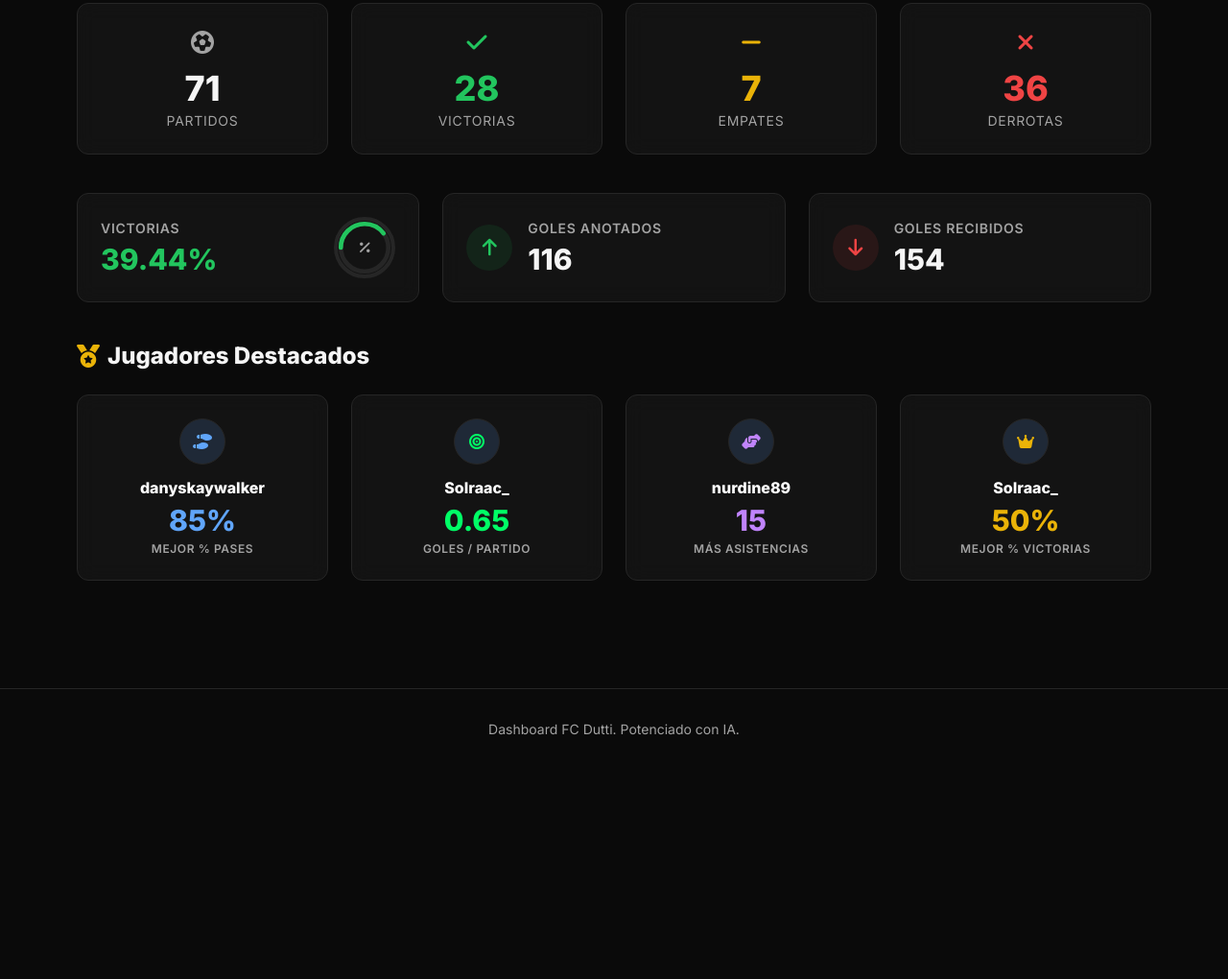
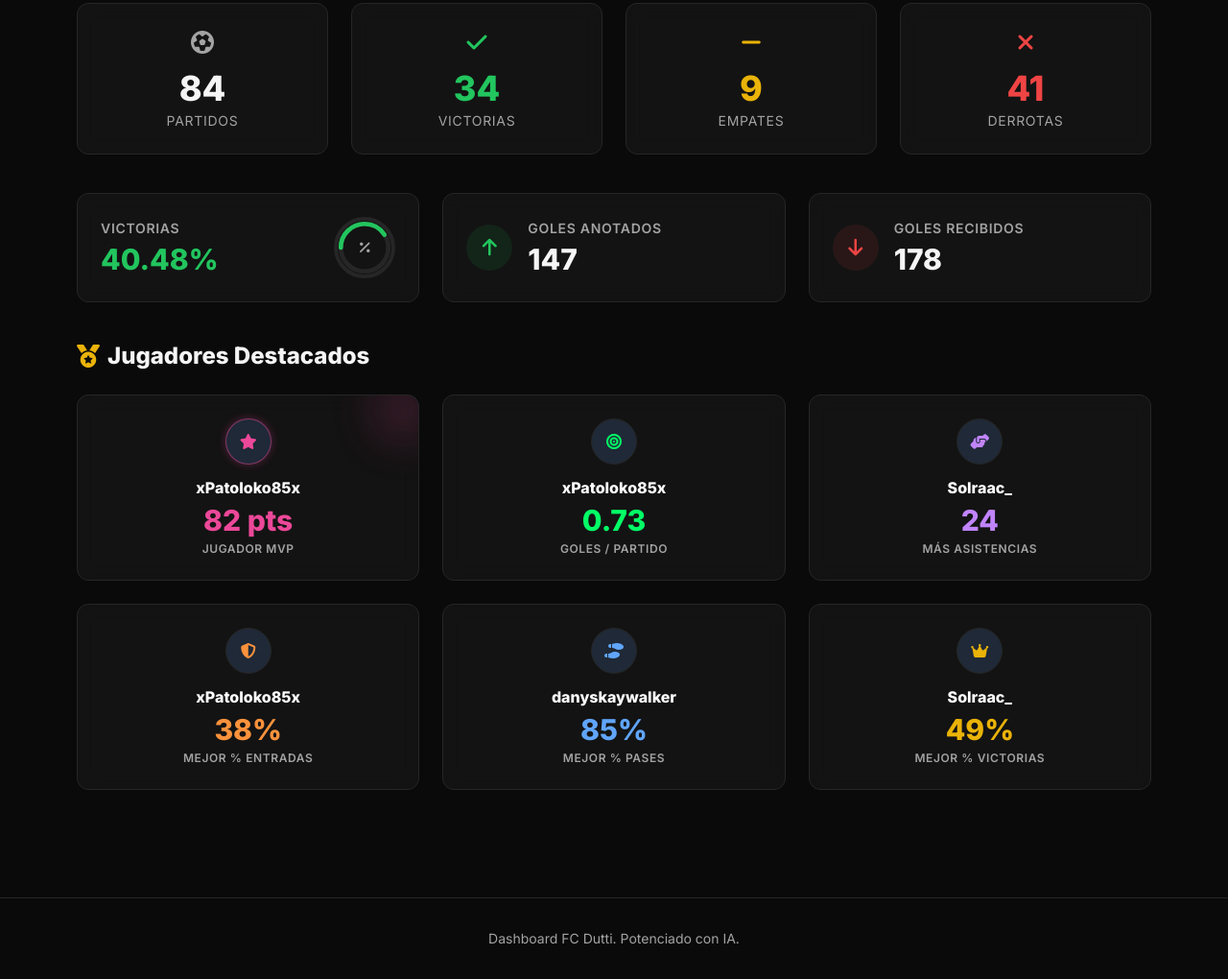
Before and after one commit to AVS-PROJECTS33/FC-DUTTI, a plain HTML site: page index.html in a window 1280 px wide. Shown: the part 461-1481 px from the top of the page at 96% size. Before the commit the page ends 1263 px from the top, so only its background shows below. Drawn offline with nearby package versions, Linux system fonts and the light colour scheme.

Commit message:
Update index.html

```diff
--- a/index.html
+++ b/index.html
@@ -86,7 +86,7 @@
 
             <div class="text-center md:text-left flex-1 relative z-10 w-full">
                 <div class="inline-flex items-center gap-2 px-3 py-1 rounded-full bg-fc-dark border border-fc-border text-[10px] md:text-xs font-semibold text-fc-accent mb-2">
-                    <i class="fa-solid fa-trophy"></i> <span id="club-division">Hometown Heroes</span>
+                    <i class="fa-solid fa-trophy"></i> <span id="club-division">División 2</span>
                 </div>
                 <h1 id="club-name" class="text-3xl md:text-5xl font-black mb-2 tracking-tight">FC Dutti</h1>
                 <p class="text-fc-muted flex flex-wrap items-center justify-center md:justify-start gap-1 md:gap-2 text-xs md:text-base">
@@ -94,7 +94,7 @@
                     <span class="text-fc-border px-1">|</span>
                     <i class="fa-solid fa-globe"></i> <span id="club-region">Southern Europe</span>
                     <span class="text-fc-border px-1">|</span>
-                    <i class="fa-solid fa-star text-yellow-500"></i> <span id="club-skill" class="font-bold text-white">1319 Skill</span>
+                    <i class="fa-solid fa-star text-yellow-500"></i> <span id="club-skill" class="font-bold text-white">1387 Skill</span>
                 </p>
             </div>
 
@@ -186,7 +186,50 @@
             <h2 class="text-xl md:text-2xl font-bold mt-10 mb-6 flex items-center gap-2">
                 <i class="fa-solid fa-medal text-yellow-500"></i> Jugadores Destacados
             </h2>
-            <div class="grid grid-cols-2 md:grid-cols-4 gap-4 md:gap-6 mb-10">
+            <div class="grid grid-cols-2 md:grid-cols-3 gap-4 md:gap-6 mb-10">
+
+                <!-- MVP de FC Dutti -->
+                <div class="glass-card rounded-xl p-4 md:p-6 flex flex-col items-center text-center transition-transform hover:-translate-y-1 hover:border-pink-500 relative overflow-hidden group">
+                    <div class="absolute -right-4 -top-4 w-16 h-16 bg-pink-500 opacity-20 rounded-full blur-xl group-hover:opacity-40 transition-opacity"></div>
+                    <div class="w-10 h-10 md:w-12 md:h-12 rounded-full bg-gray-800 flex items-center justify-center mb-3 border border-pink-500/50 shadow-[0_0_10px_rgba(236,72,153,0.3)]">
+                        <i class="fa-solid fa-star text-pink-500"></i>
+                    </div>
+                    <span id="top-mvp-name" class="font-bold text-white text-sm md:text-base mb-1 truncate w-full">Cargando...</span>
+                    <span id="top-mvp-val" class="text-2xl md:text-3xl font-black text-pink-500 mb-1">0 pts</span>
+                    <span class="text-[10px] md:text-xs text-fc-muted uppercase tracking-wider font-semibold">Jugador MVP</span>
+                </div>
+
+                <!-- Goles por Partido -->
+                <div class="glass-card rounded-xl p-4 md:p-6 flex flex-col items-center text-center transition-transform hover:-translate-y-1 hover:border-fc-accent">
+                    <div class="w-10 h-10 md:w-12 md:h-12 rounded-full bg-gray-800 flex items-center justify-center mb-3 border border-fc-border">
+                        <i class="fa-solid fa-bullseye text-fc-accent"></i>
+                    </div>
+                    <span id="top-goal-name" class="font-bold text-white text-sm md:text-base mb-1 truncate w-full">Cargando...</span>
+                    <span id="top-goal-val" class="text-2xl md:text-3xl font-black text-fc-accent mb-1">0.0</span>
+                    <span class="text-[10px] md:text-xs text-fc-muted uppercase tracking-wider font-semibold">Goles / Partido</span>
+                </div>
+
+                <!-- Más Asistencias -->
+                <div class="glass-card rounded-xl p-4 md:p-6 flex flex-col items-center text-center transition-transform hover:-translate-y-1 hover:border-purple-500">
+                    <div class="w-10 h-10 md:w-12 md:h-12 rounded-full bg-gray-800 flex items-center justify-center mb-3 border border-fc-border">
+                        <i class="fa-solid fa-hands-helping text-purple-400"></i>
+                    </div>
+                    <span id="top-assist-name" class="font-bold text-white text-sm md:text-base mb-1 truncate w-full">Cargando...</span>
+                    <span id="top-assist-val" class="text-2xl md:text-3xl font-black text-purple-400 mb-1">0</span>
+                    <span class="text-[10px] md:text-xs text-fc-muted uppercase tracking-wider font-semibold">Más Asistencias</span>
+                </div>
+
+                <!-- Mejor % Entradas (Tackles) -->
+                <div class="glass-card rounded-xl p-4 md:p-6 flex flex-col items-center text-center transition-transform hover:-translate-y-1 hover:border-orange-500">
+                    <div class="w-10 h-10 md:w-12 md:h-12 rounded-full bg-gray-800 flex items-center justify-center mb-3 border border-fc-border">
+                        <i class="fa-solid fa-shield-halved text-orange-400"></i>
+                    </div>
+                    <span id="top-tackle-name" class="font-bold text-white text-sm md:text-base mb-1 truncate w-full">Cargando...</span>
+                    <span id="top-tackle-val" class="text-2xl md:text-3xl font-black text-orange-400 mb-1">0%</span>
+                    <span class="text-[10px] md:text-xs text-fc-muted uppercase tracking-wider font-semibold">Mejor % Entradas</span>
+                </div>
+
+                <!-- Mejor % Pases -->
                 <div class="glass-card rounded-xl p-4 md:p-6 flex flex-col items-center text-center transition-transform hover:-translate-y-1 hover:border-blue-500">
                     <div class="w-10 h-10 md:w-12 md:h-12 rounded-full bg-gray-800 flex items-center justify-center mb-3 border border-fc-border">
                         <i class="fa-solid fa-shoe-prints text-blue-400"></i>
@@ -195,22 +238,8 @@
                     <span id="top-pass-val" class="text-2xl md:text-3xl font-black text-blue-400 mb-1">0%</span>
                     <span class="text-[10px] md:text-xs text-fc-muted uppercase tracking-wider font-semibold">Mejor % Pases</span>
                 </div>
-                <div class="glass-card rounded-xl p-4 md:p-6 flex flex-col items-center text-center transition-transform hover:-translate-y-1 hover:border-fc-accent">
-                    <div class="w-10 h-10 md:w-12 md:h-12 rounded-full bg-gray-800 flex items-center justify-center mb-3 border border-fc-border">
-                        <i class="fa-solid fa-bullseye text-fc-accent"></i>
-                    </div>
-                    <span id="top-goal-name" class="font-bold text-white text-sm md:text-base mb-1 truncate w-full">Cargando...</span>
-                    <span id="top-goal-val" class="text-2xl md:text-3xl font-black text-fc-accent mb-1">0.0</span>
-                    <span class="text-[10px] md:text-xs text-fc-muted uppercase tracking-wider font-semibold">Goles / Partido</span>
-                </div>
-                <div class="glass-card rounded-xl p-4 md:p-6 flex flex-col items-center text-center transition-transform hover:-translate-y-1 hover:border-purple-500">
-                    <div class="w-10 h-10 md:w-12 md:h-12 rounded-full bg-gray-800 flex items-center justify-center mb-3 border border-fc-border">
-                        <i class="fa-solid fa-hands-helping text-purple-400"></i>
-                    </div>
-                    <span id="top-assist-name" class="font-bold text-white text-sm md:text-base mb-1 truncate w-full">Cargando...</span>
-                    <span id="top-assist-val" class="text-2xl md:text-3xl font-black text-purple-400 mb-1">0</span>
-                    <span class="text-[10px] md:text-xs text-fc-muted uppercase tracking-wider font-semibold">Más Asistencias</span>
-                </div>
+
+                <!-- Mejor % Victorias -->
                 <div class="glass-card rounded-xl p-4 md:p-6 flex flex-col items-center text-center transition-transform hover:-translate-y-1 hover:border-yellow-500">
                     <div class="w-10 h-10 md:w-12 md:h-12 rounded-full bg-gray-800 flex items-center justify-center mb-3 border border-fc-border">
                         <i class="fa-solid fa-crown text-yellow-500"></i>
@@ -219,6 +248,7 @@
                     <span id="top-win-val" class="text-2xl md:text-3xl font-black text-yellow-500 mb-1">0%</span>
                     <span class="text-[10px] md:text-xs text-fc-muted uppercase tracking-wider font-semibold">Mejor % Victorias</span>
                 </div>
+
             </div>
         </div>
 
@@ -298,29 +328,46 @@
         // API KEY de Gemini.
         const apiKey = "";
 
-        // DATOS EXTRAÍDOS DE TUS CAPTURAS INICIALES
+        // DATOS EXTRAÍDOS DE LAS NUEVAS CAPTURAS (ACTUALIZADOS)
         const defaultFcDuttiData = {
-            stats: { matchesPlayed: 71, wins: 28, ties: 7, losses: 36, goalsFor: 116, goalsAgainst: 154, winRate: 39.44, recentForm: ['L', 'L', 'L', 'W', 'W'] },
+            stats: {
+                division: 2,
+                matchesPlayed: 84,
+                wins: 34,
+                ties: 9,
+                losses: 41,
+                goalsFor: 147,
+                goalsAgainst: 178,
+                winRate: 40.48,
+                recentForm: ['W', 'L', 'W', 'W', 'W']
+            },
             members: [
                 { name: "danyskaywalker", pos: "Centrocampista", ovr: 79, games: 5, goals: 1, passes: 82, passRate: 85, assists: 3, tackles: 7, tackleRate: 14, cleanSheets: 0, winPct: 20 },
                 { name: "DAVILICO_86", pos: "Centrocampista", ovr: 73, games: 7, goals: 0, passes: 69, passRate: 65, assists: 2, tackles: 1, tackleRate: 10, cleanSheets: 0, winPct: 14 },
                 { name: "gongory", pos: "Centrocampista", ovr: 82, games: 36, goals: 13, passes: 1014, passRate: 80, assists: 13, tackles: 49, tackleRate: 16, cleanSheets: 0, winPct: 47 },
                 { name: "MaJin8", pos: "Centrocampista", ovr: 79, games: 7, goals: 3, passes: 191, passRate: 84, assists: 0, tackles: 15, tackleRate: 36, cleanSheets: 0, winPct: 28 },
                 { name: "nurdine89", pos: "Delantero", ovr: 85, games: 50, goals: 16, passes: 783, passRate: 77, assists: 15, tackles: 40, tackleRate: 13, cleanSheets: 0, winPct: 36 },
-                { name: "Perlu28", pos: "Centrocampista", ovr: 81, games: 51, goals: 10, passes: 684, passRate: 75, assists: 9, tackles: 92, tackleRate: 20, cleanSheets: 0, winPct: 39 },
-                { name: "Solraac_", pos: "Centrocampista", ovr: 79, games: 48, goals: 31, passes: 700, passRate: 76, assists: 13, tackles: 54, tackleRate: 36, cleanSheets: 0, winPct: 50 },
-                { name: "xPatoloko85x", pos: "Delantero", ovr: 85, games: 28, goals: 14, passes: 630, passRate: 83, assists: 7, tackles: 43, tackleRate: 37, cleanSheets: 0, winPct: 39 }
+                { name: "Perlu28", pos: "Centrocampista", ovr: 81, games: 64, goals: 12, passes: 859, passRate: 74, assists: 14, tackles: 109, tackleRate: 22, cleanSheets: 0, winPct: 40 },
+                { name: "Solraac_", pos: "Centrocampista", ovr: 80, games: 61, goals: 41, passes: 921, passRate: 77, assists: 24, tackles: 67, tackleRate: 34, cleanSheets: 0, winPct: 49 },
+                { name: "xPatoloko85x", pos: "Delantero", ovr: 85, games: 37, goals: 27, passes: 770, passRate: 83, assists: 12, tackles: 56, tackleRate: 38, cleanSheets: 0, winPct: 43 }
             ],
             matches: [
-                { opponent: "PassiMboul nl", scoreOurs: 1, scoreTheirs: 7, result: "L" },
-                { opponent: "Kobab Alisal FC", scoreOurs: 1, scoreTheirs: 2, result: "L" },
-                { opponent: "Gitanos FC5", scoreOurs: 0, scoreTheirs: 1, result: "L" },
-                { opponent: "MAROKHA FC", scoreOurs: 1, scoreTheirs: 0, result: "W" },
-                { opponent: "puftu fc", scoreOurs: 3, scoreTheirs: 0, result: "W" }
+                { opponent: "samourÃ£Â£y yo", scoreOurs: 2, scoreTheirs: 1, result: "W" },
+                { opponent: "BIBIHELL", scoreOurs: 2, scoreTheirs: 4, result: "L" },
+                { opponent: "FC Hykos", scoreOurs: 3, scoreTheirs: 1, result: "W" },
+                { opponent: "BosHugo", scoreOurs: 4, scoreTheirs: 0, result: "W" },
+                { opponent: "La Cartel Sp", scoreOurs: 4, scoreTheirs: 1, result: "W" }
             ]
         };
 
+        // Cargar datos locales de la caché (si existen)
         let appData = localStorage.getItem('fcDuttiDataLocal') ? JSON.parse(localStorage.getItem('fcDuttiDataLocal')) : defaultFcDuttiData;
+
+        // Auto-actualizador
+        if (defaultFcDuttiData.stats.matchesPlayed > (appData.stats.matchesPlayed || 0)) {
+            appData = defaultFcDuttiData;
+            localStorage.setItem('fcDuttiDataLocal', JSON.stringify(appData));
+        }
 
         // --- FUNCIONES IA Y FETCH ---
         async function fetchWithRetry(url, options, retries = 5) {
@@ -373,6 +420,7 @@
                                     stats: {
                                         type: "OBJECT",
                                         properties: {
+                                            division: { type: "INTEGER" },
                                             matchesPlayed: { type: "INTEGER" }, wins: { type: "INTEGER" },
                                             ties: { type: "INTEGER" }, losses: { type: "INTEGER" },
                                             goalsFor: { type: "INTEGER" }, goalsAgainst: { type: "INTEGER" },
@@ -411,18 +459,16 @@
                         const extractedData = JSON.parse(textResponse);
                         let currentData = JSON.parse(document.getElementById('json-editor').value);
 
-                        // Fusión inteligente: Si hay stats generales, las actualiza
+                        // Fusión inteligente
                         if (extractedData.stats && Object.keys(extractedData.stats).length > 0) {
                             currentData.stats = { ...currentData.stats, ...extractedData.stats };
                         }
 
-                        // Fusión inteligente: Si hay miembros en la foto, busca si ya existían y actualiza solo sus números nuevos
                         if (extractedData.members && extractedData.members.length > 0) {
                             extractedData.members.forEach(newMember => {
                                 if(!newMember.name) return;
                                 const existingIndex = currentData.members.findIndex(m => m.name.toLowerCase() === newMember.name.toLowerCase());
                                 if (existingIndex >= 0) {
-                                    // Sobrescribe solo los datos encontrados en la foto
                                     currentData.members[existingIndex] = { ...currentData.members[existingIndex], ...newMember };
                                 } else {
                                     currentData.members.push(newMember);
@@ -483,12 +529,19 @@
             document.getElementById('stat-winrate').textContent = (appData.stats.winRate || 0) + '%';
             document.getElementById('winrate-circle').setAttribute('stroke-dasharray', `${appData.stats.winRate || 0}, 100`);
 
+            if (appData.stats.division) {
+                document.getElementById('club-division').textContent = 'División ' + appData.stats.division;
+            }
+
             const members = appData.members;
             if(members.length > 0) {
+
+                // 1. Mejor % de Pases
                 const topPass = members.reduce((p, c) => (p.passRate > c.passRate) ? p : c);
                 document.getElementById('top-pass-name').textContent = topPass.name;
                 document.getElementById('top-pass-val').textContent = topPass.passRate + '%';
 
+                // 2. Goles por partido
                 const validScorers = members.filter(m => m.games > 0);
                 if(validScorers.length > 0) {
                     const topGoalRatio = validScorers.reduce((p, c) => ((p.goals / p.games) > (c.goals / c.games)) ? p : c);
@@ -496,13 +549,31 @@
                     document.getElementById('top-goal-val').textContent = (topGoalRatio.goals / topGoalRatio.games).toFixed(2);
                 }
 
+                // 3. Más Asistencias
                 const topAssists = members.reduce((p, c) => (p.assists > c.assists) ? p : c);
                 document.getElementById('top-assist-name').textContent = topAssists.name;
                 document.getElementById('top-assist-val').textContent = topAssists.assists;
 
+                // 4. Mejor % Victorias
                 const topWin = members.reduce((p, c) => (p.winPct > c.winPct) ? p : c);
                 document.getElementById('top-win-name').textContent = topWin.name;
                 document.getElementById('top-win-val').textContent = topWin.winPct + '%';
+
+                // 5. Mejor % Entradas (Tackle Rate)
+                const topTackles = members.reduce((p, c) => (p.tackleRate > c.tackleRate) ? p : c);
+                document.getElementById('top-tackle-name').textContent = topTackles.name;
+                document.getElementById('top-tackle-val').textContent = topTackles.tackleRate + '%';
+
+                // 6. CÁLCULO DEL MVP (Rendimiento Absoluto)
+                // Fórmula: (Goles*50 + Asistencias*30 + Entradas*10 + Pases) / Partidos Jugados
+                const calculateMVPScore = (m) => {
+                    if (m.games === 0) return 0;
+                    return ((m.goals * 50) + (m.assists * 30) + (m.tackles * 10) + m.passes) / m.games;
+                };
+
+                const topMVP = members.reduce((p, c) => (calculateMVPScore(p) > calculateMVPScore(c)) ? p : c);
+                document.getElementById('top-mvp-name').textContent = topMVP.name;
+                document.getElementById('top-mvp-val').textContent = calculateMVPScore(topMVP).toFixed(0) + ' pts';
             }
 
             const membersBody = document.getElementById('members-table-body');
```
